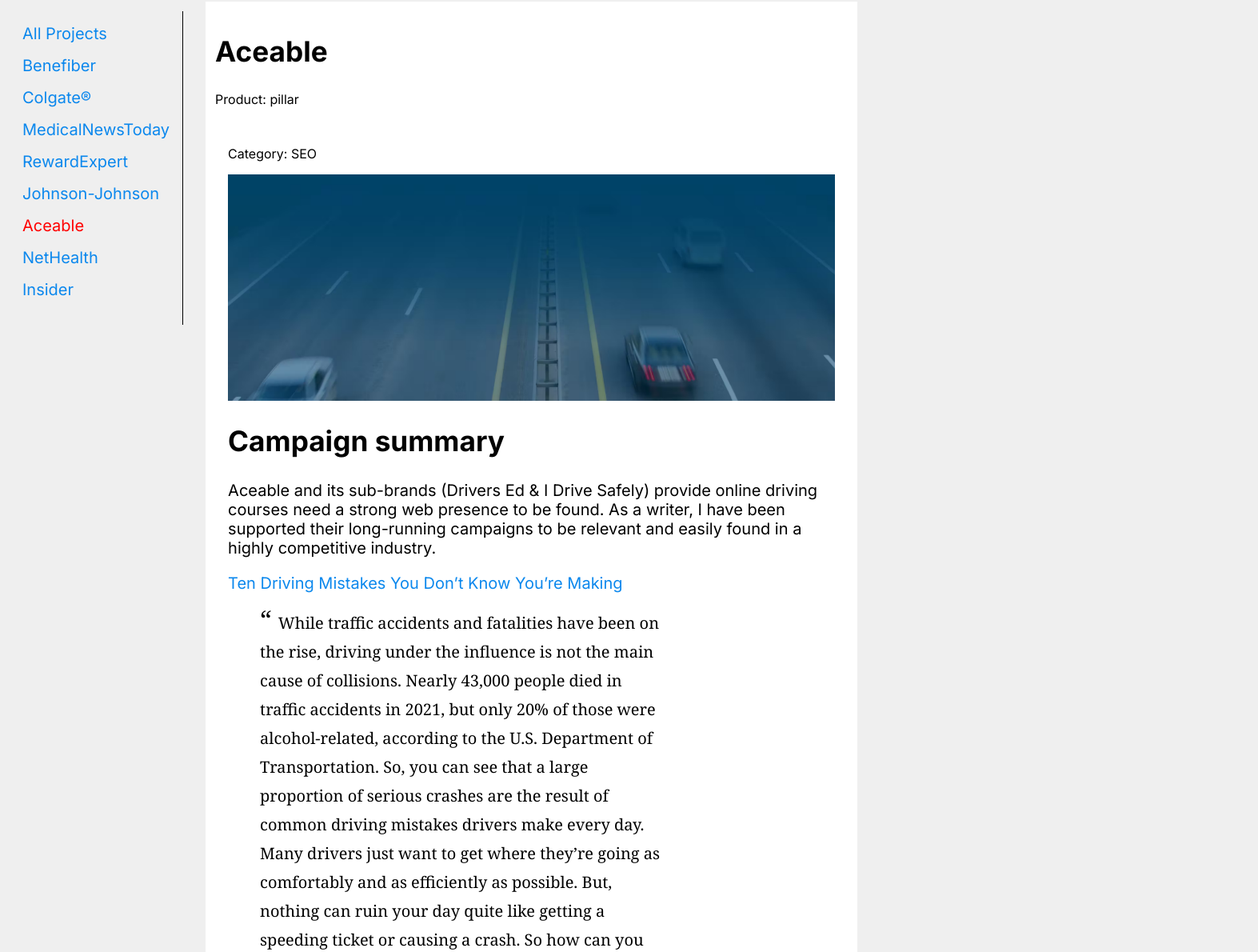
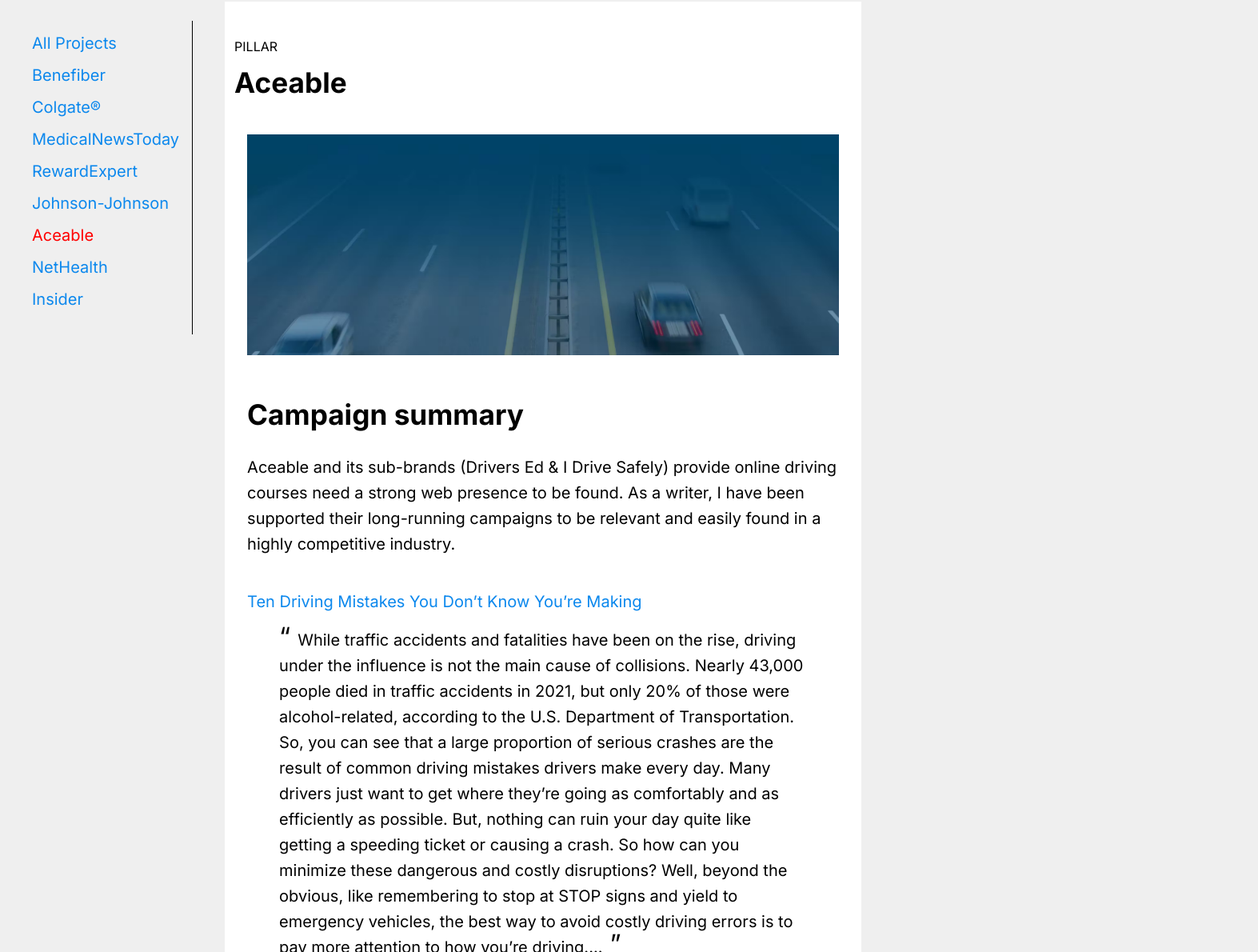
Before and after one commit to cml815/about-a, a React (Create React App) app: page /projects/Aceable in a window 1280 px wide. Shown: the part 74-1264 px from the top of the page at 80% size, 1573 px wide, since content can reach past the window. Built offline with nearby package versions, Linux system fonts and the light colour scheme.

Commit message:
fix spacing: line height padding

```diff
--- a/src/components/Project.jsx
+++ b/src/components/Project.jsx
@@ -20,16 +20,16 @@ export function Project() {
         </nav>
       <main className={styles.projectContainer}>
       <div className={styles.header}>
+        {/* product is major service */}
+        <p className="upper">{project.product}</p>
         {/* project ID === company */}
-        <h2>{params.projectId}</h2>
-        {/* product category needs renaming */}
-        <p>Product: {project.product}</p>
+        <h2 className="tightHeight">{params.projectId}</h2>
       </div>
 
         <div className={styles.container}>
-          <p>Category: {project.category}</p>
+          {/* <p>{project.category}</p> */}
           <img src={project.image} width="800" />
-          <div className="">
+          <div className={styles.summary}>
             <h2>Campaign summary</h2>
             <p className={styles.textCol}>{project.snippet}</p>
           </div>
--- a/src/components/Project.module.css
+++ b/src/components/Project.module.css
@@ -31,11 +31,12 @@
 .header {
   grid-area: header;
   width: 100vw;
+  padding: 1rem 0;
 }
 
 .sideNav {
   grid-area: sideNav;
-  padding: 12px;
+  padding: 1.5rem;
 }
 
 main {
@@ -68,7 +69,13 @@ main {
   padding: 1rem 0;
 }
 
+.summary {
+  padding: 1.5rem 0;
+}
+
 .textCol {
-  font-size: 1.25em;
+  font-size: 1.25rem;
   max-width: 750px;
+  line-height: 2.0rem;
+
 }
--- a/src/global.css
+++ b/src/global.css
@@ -56,6 +56,10 @@ h5, h6 {
   font-size: 1.2rem;
 }
 
+p {
+  line-height: 1.5rem;
+}
+
 a {
   text-decoration: none;
   font-size: 1.25rem;
@@ -67,10 +71,9 @@ a:visited {
 }
 
 blockquote {
-  max-width: 500px;
+  max-width: 750px;
   font-size: 1.25rem;
-  line-height: 2.25rem;
-  font-family: Georgia, 'Times New Roman', Times, serif;
+  line-height: 2rem;
 }
 
 header {
--- a/src/utils.css
+++ b/src/utils.css
@@ -70,3 +70,11 @@
 .bold {
   font-weight: bold;
 }
+
+.upper {
+  text-transform: uppercase;
+}
+
+.tightHeight {
+  line-height: .5rem;
+}
```
